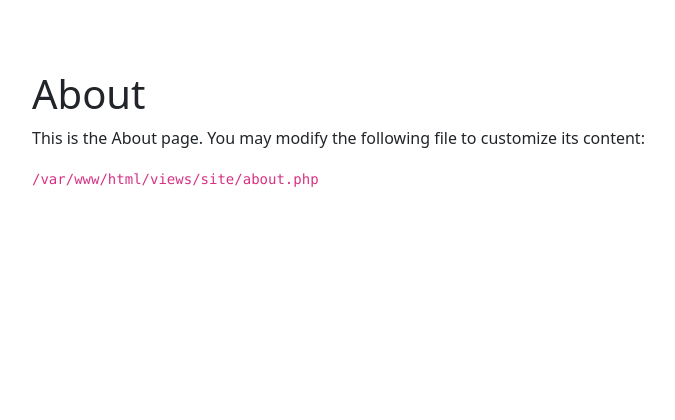
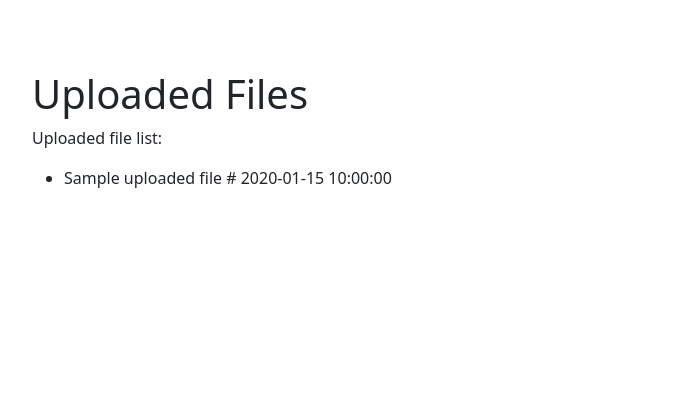
Before and after one commit to makhovdmitrii/yii2_simple_image_hosting, a Yii app: template views/site/about.php in a window 1280 px wide. Shown: the top 420 px of the page, without its empty margins (53-728 px from the left). Run offline with PHP 8.4 and a stand-in for Yii, Linux system fonts and the light colour scheme; the template is opened without the code that fills it: most values are stand-ins (such as "Sample title", 1, 10 or a date in 2020); data that the repository does not hold is empty; some libraries are stand-ins or nearby versions.

Commit message:
List of uploaded files on about page view

```diff
--- a/views/layouts/main.php
+++ b/views/layouts/main.php
@@ -41,7 +41,7 @@ $this->registerLinkTag(['rel' => 'icon', 'type' => 'image/x-icon', 'href' => Yii
         'items' => [
             ['label' => 'Home', 'url' => ['/site/index']],
             ['label' => 'File Upload', 'url' => ['/site/upload']],
-            ['label' => 'About', 'url' => ['/site/about']],
+            ['label' => 'Uploaded Files list', 'url' => ['/site/about']],
             ['label' => 'Contact', 'url' => ['/site/contact']],
             Yii::$app->user->isGuest
                 ? ['label' => 'Login', 'url' => ['/site/login']]
--- a/views/site/about.php
+++ b/views/site/about.php
@@ -4,15 +4,21 @@
 
 use yii\helpers\Html;
 
-$this->title = 'About';
+$this->title = 'Uploaded Files';
 $this->params['breadcrumbs'][] = $this->title;
 ?>
 <div class="site-about">
     <h1><?= Html::encode($this->title) ?></h1>
 
     <p>
-        This is the About page. You may modify the following file to customize its content:
+        Uploaded file list:
     </p>
+    <?php
+    foreach ($uploaded_files as $uploaded_file)
+    {
+        echo "<ul><li>". $uploaded_file->name . " # " . $uploaded_file->date_time . '</li></ul>';
+    }
+    ?>
 
-    <code><?= __FILE__ ?></code>
+<!--    <code>--><?//= __FILE__ ?><!--</code>-->
 </div>
```
Also changed, not shown: controllers/SiteController.php (+1 -6 lines).
